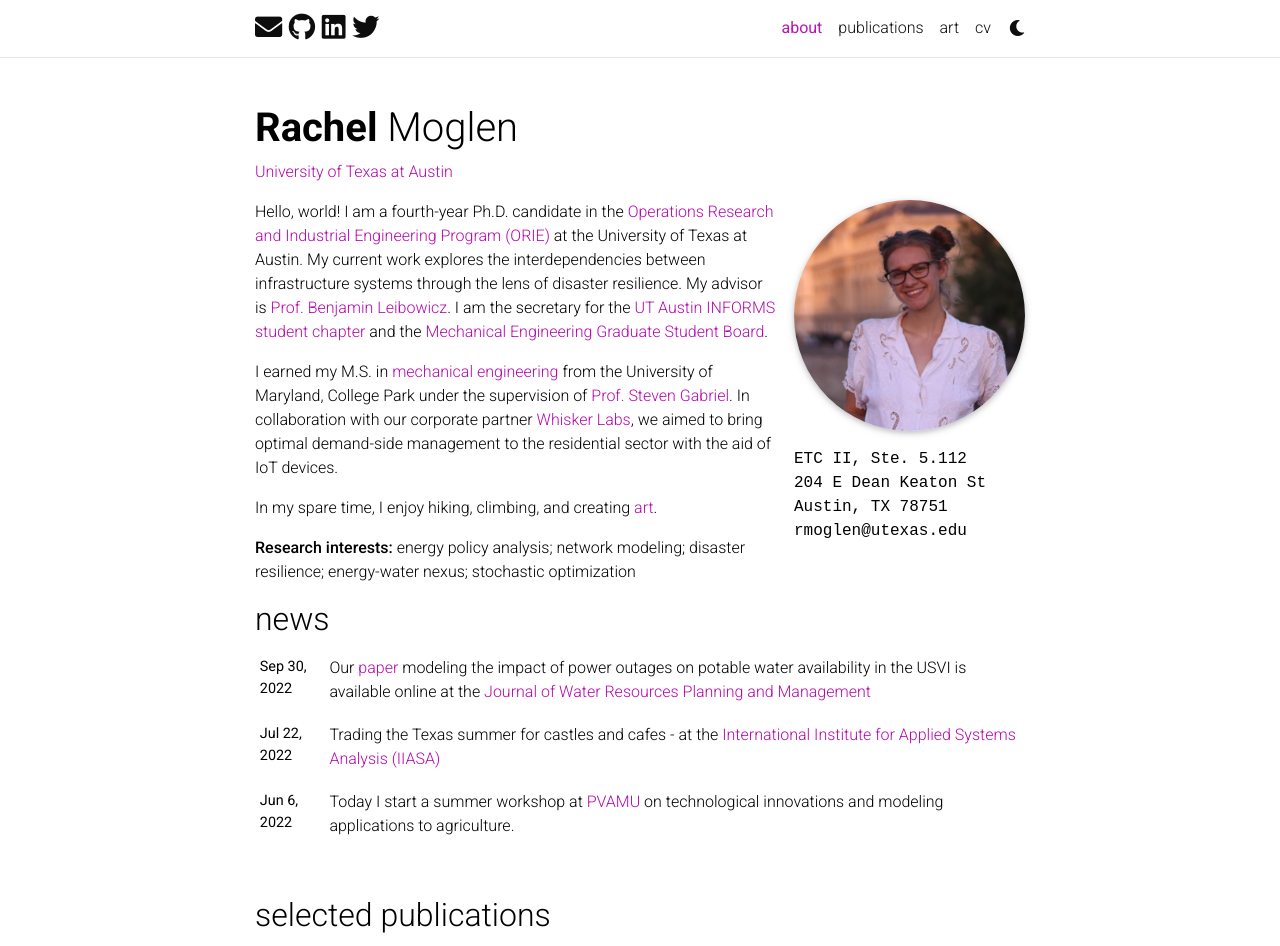
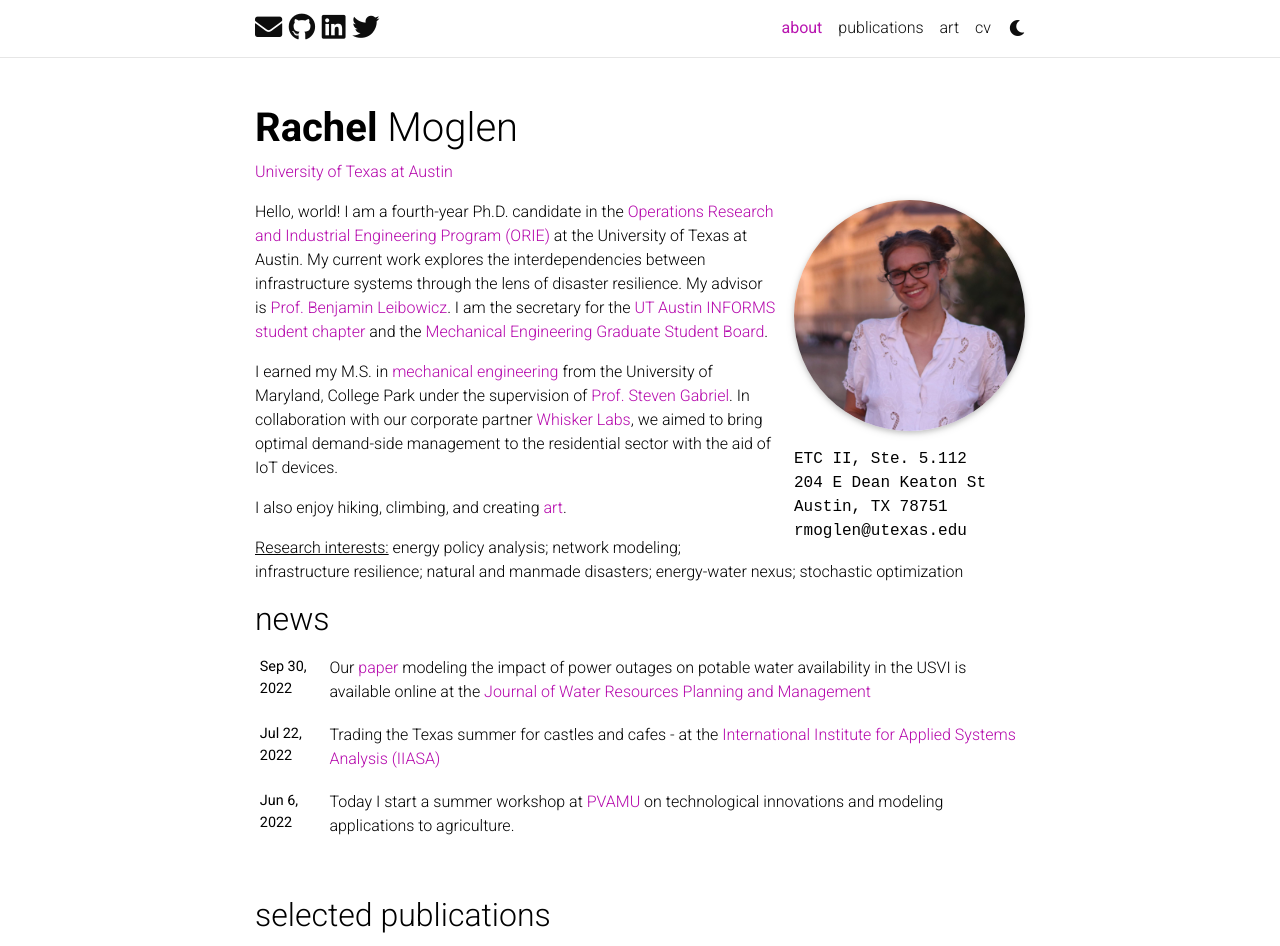
Before and after one commit to rmoglen/rmoglen.github.io, a Jekyll site: the page built from _pages/about.md, in a window 1280 px wide and 1201 px high, cut to the strip 0-946 px from the top of the window. Built offline with Jekyll 4.4.1, drawn with Linux system fonts in a browser that asks for light colours; full-size pictures stand in for the smaller copies a plugin makes; comment, search, counter and statistics services are not loaded; a style sheet for code colours, icons or effects is not loaded.

Commit message:
minor changes

```diff
--- a/_pages/about.md
+++ b/_pages/about.md
@@ -23,7 +23,7 @@ Hello, world! I am a fourth-year Ph.D. candidate in the [Operations Research and
 
 I earned my M.S. in [mechanical engineering](https://enme.umd.edu/) from the University of Maryland, College Park under the supervision of [Prof. Steven Gabriel](http://www.stevenagabriel.umd.edu/).  In collaboration with our corporate partner [Whisker Labs](https://www.whiskerlabs.com/), we aimed to bring optimal demand-side management to the residential sector with the aid of IoT devices.
 
-In my spare time, I enjoy hiking, climbing, and creating [art](https://rmoglen.github.io/art/).
+I also enjoy hiking, climbing, and creating [art](https://rmoglen.github.io/art/).
 
 
-**Research interests:** energy policy analysis; network modeling; disaster resilience; energy-water nexus; stochastic optimization
+<u>Research interests:</u> energy policy analysis; network modeling; infrastructure resilience; natural and manmade disasters; energy-water nexus; stochastic optimization
```
Also changed, not shown: assets/img/26.jpeg, assets/img/30.jpeg.
